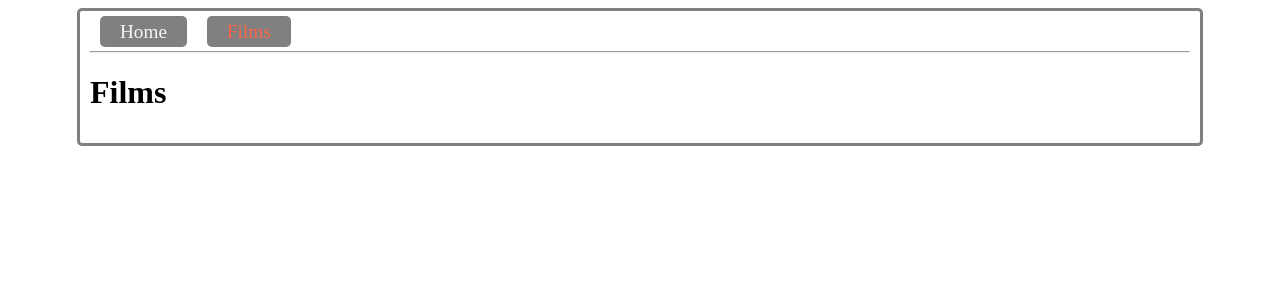
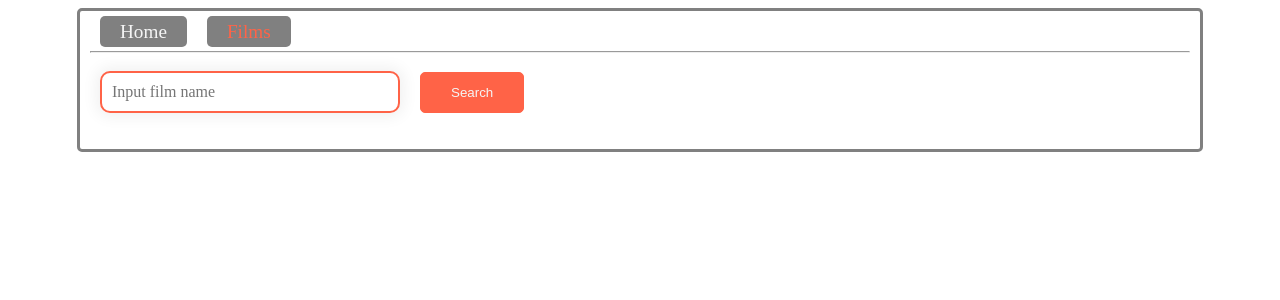
Before and after one commit to Anatoliy-Mostovoy/goit-react-hw-05.1-movies, a React (Create React App) app: page /films in a window 1280 px wide. Shown: the top 300 px of the page. Built offline with nearby package versions, Linux system fonts and the light colour scheme.

Commit message:
done style

```diff
--- a/src/App.js
+++ b/src/App.js
@@ -1,5 +1,5 @@
 import React, { lazy, Suspense } from 'react';
-import { Route, Switch, useHistory, useRouteMatch } from 'react-router-dom';
+import { Route, Switch } from 'react-router-dom';
 import s from './App.module.css';
 
 const Navigation = lazy(() =>
@@ -24,27 +24,23 @@ const NotFoundView = lazy(
 );
 
 export const App = () => {
-  const history = useHistory();
-  const match = useRouteMatch();
-
-  const onBtnClick = event => {
-    history.push(`${match.url}`);
-  };
-
   return (
     <div className={s.Container}>
       <Suspense fallback={<h1>LOADER</h1>}>
         <Navigation />
         <Switch>
-          <Route exact path="/" component={HomeView} />
+          <Route exact path="/">
+            <HomeView />
+          </Route>
           <Route exact path="/films">
             <FilmsView />
           </Route>
           <Route path="/:filmId">
-            <FilmDetail onClick={onBtnClick} />
+            <FilmDetail />
           </Route>
-
-          <Route component={NotFoundView} />
+          <Route>
+            <NotFoundView />
+          </Route>
         </Switch>
       </Suspense>
     </div>
--- /dev/null
+++ b/src/Component/InputForm/InputForm.js
@@ -0,0 +1,33 @@
+import { useState } from 'react';
+import s from './InputForm.module.css';
+const InputForm = ({ onSubmit }) => {
+  const [value, setValue] = useState('');
+  const handleInputChange = event => {
+    setValue(event.target.value);
+  };
+
+  const handleSubmit = event => {
+    event.preventDefault();
+    onSubmit(value);
+  };
+  return (
+    <>
+      <form onSubmit={handleSubmit}>
+        <label>
+          <input
+            className={s.Input}
+            type="text"
+            value={value}
+            onChange={handleInputChange}
+            placeholder="Input film name"
+          />
+          <button className={s.InputButton} type="submit">
+            Search
+          </button>
+        </label>
+      </form>
+    </>
+  );
+};
+
+export default InputForm;
--- /dev/null
+++ b/src/Component/InputForm/InputForm.module.css
@@ -0,0 +1,33 @@
+.Input {
+  box-sizing: border-box;
+  width: 300px;
+  padding: 10px;
+  margin: 10px;
+  border: 2px solid tomato;
+  box-shadow: 0 0 15px 4px rgba(0, 0, 0, 0.06);
+  border-radius: 10px;
+  font-family: inherit;
+  font-size: inherit;
+  color: tomato;
+}
+.Input:focus {
+  border: 2px solid tomato;
+  border-radius: 10px;
+  outline: none;
+}
+
+.InputButton {
+  margin: 10px;
+  /* font-size: larger; */
+  color: whitesmoke;
+  text-decoration: none;
+  padding: 12px 30px;
+  border: 1px solid tomato;
+  border-radius: 5px;
+  background-color: tomato;
+  cursor: pointer;
+}
+.InputButton:hover {
+  box-shadow: 0 0 15px 4px rgba(0, 0, 0, 0.06);
+  transform: scale(1.1);
+}
--- a/src/View/CastView/CastView.js
+++ b/src/View/CastView/CastView.js
@@ -4,7 +4,7 @@ import s from './CastView.module.css';
 import axios from 'axios';
 import { CustomLoader } from '../../helpers/customLoader/customLoader';
 
-export const CastView = () => {
+const CastView = () => {
   const params = useParams();
 
   const [casts, setCasts] = useState(null);
@@ -53,3 +53,5 @@ export const CastView = () => {
     </div>
   );
 };
+
+export default CastView;
--- a/src/View/FilmDetail/FilmDetail.js
+++ b/src/View/FilmDetail/FilmDetail.js
@@ -1,17 +1,31 @@
-import { useEffect, useState } from 'react';
-import { useParams } from 'react-router';
+import { useEffect, useState, lazy, Suspense } from 'react';
 import axios from 'axios';
-import { NavLink, useRouteMatch, Route, Switch } from 'react-router-dom';
+import {
+  NavLink,
+  useRouteMatch,
+  useParams,
+  Route,
+  Switch,
+  useHistory,
+  useLocation,
+} from 'react-router-dom';
 import s from './FilmDetail.module.css';
-import { CastView } from '../CastView/CastView';
-import { ReviewView } from '../ReviewView/ReviewView';
 import { CustomLoader } from '../../helpers/customLoader/customLoader';
+
+const CastView = lazy(() =>
+  import('../CastView/CastView' /* webpackChunkName: "CastView" */),
+);
+const ReviewView = lazy(() =>
+  import('../ReviewView/ReviewView' /* webpackChunkName: "ReviewView" */),
+);
 
 const FilmDetail = ({ onClick }) => {
   const match = useRouteMatch();
   const params = useParams();
   const [film, setFilm] = useState(null);
   const [loader, setLoader] = useState(false);
+  const history = useHistory();
+  const location = useLocation();
 
   useEffect(() => {
     const fetcher = async () => {
@@ -26,12 +40,20 @@ const FilmDetail = ({ onClick }) => {
     fetcher();
   }, [params.filmId]);
 
+  const onBtnClick = event => {
+    history.push(location?.state?.from ?? '/');
+  };
+
   return (
     <>
       {loader && <CustomLoader />}
       {film && (
         <div>
-          <button className={s.FilmDetailBtn} type="button" onClick={onClick}>
+          <button
+            className={s.FilmDetailBtn}
+            type="button"
+            onClick={onBtnClick}
+          >
             Back
           </button>
           <div className={s.FilmCard}>
@@ -81,12 +103,14 @@ const FilmDetail = ({ onClick }) => {
               Review
             </NavLink>
           </div>
+          <Suspense fallback={<h1>LOADING...</h1>}>
             <Switch>
               <Route path={`${match.path}/cast`}>{film && <CastView />}</Route>
               <Route path={`${match.path}/review`}>
                 {film && <ReviewView />}
               </Route>
             </Switch>
+          </Suspense>
         </div>
       )}
     </>
--- a/src/View/FilmsView/FilmsView.js
+++ b/src/View/FilmsView/FilmsView.js
@@ -1,5 +1,58 @@
+/* eslint-disable no-lone-blocks */
+import { useEffect, useState } from 'react';
+import { Link, useLocation } from 'react-router-dom';
+import InputForm from '../../Component/InputForm/InputForm';
+import axios from 'axios';
+import s from './FilmsView.module.css';
+
 const FilmsView = () => {
-  return <h1>Films</h1>;
+  const [query, setQuery] = useState('');
+  const [filmsSearch, setFilmsSearch] = useState([]);
+
+  const location = useLocation();
+
+  const oSubmitForm = data => {
+    setQuery(data);
+  };
+
+  useEffect(() => {
+    const fetcher = async () => {
+      const response = await axios.get(
+        `https://api.themoviedb.org/3/search/movie?api_key=f4d5ed62044715aa9c5e4de0663d29b2&query=${query}`,
+      );
+
+      setFilmsSearch(response.data.results);
+      return response;
+    };
+    {
+      query && fetcher();
+    }
+  }, [query]);
+
+  return (
+    <>
+      <InputForm onSubmit={oSubmitForm} />
+      <div>
+        <ul className={s.Films}>
+          {filmsSearch.map(film => {
+            return (
+              <li key={film.id}>
+                <Link
+                  className={s.FilmsItem}
+                  to={{
+                    pathname: `/${film.id}`,
+                    state: { from: location, label: 'Back to the list' },
+                  }}
+                >
+                  {film.name ? film.name : film.title}
+                </Link>
+              </li>
+            );
+          })}
+        </ul>
+      </div>
+    </>
+  );
 };
 
 export default FilmsView;
--- /dev/null
+++ b/src/View/FilmsView/FilmsView.module.css
@@ -0,0 +1,11 @@
+.Films {
+  list-style: none;
+}
+
+.FilmsItem {
+  text-decoration: none;
+  display: inline-block;
+  margin: 3px;
+  color: black;
+  margin-bottom: 5px;
+}
--- a/src/View/ReviewView/ReviewView.js
+++ b/src/View/ReviewView/ReviewView.js
@@ -4,7 +4,7 @@ import s from './ReviewView.module.css';
 import axios from 'axios';
 import { CustomLoader } from '../../helpers/customLoader/customLoader';
 
-export const ReviewView = () => {
+const ReviewView = () => {
   const [reviews, setReviews] = useState(null);
   const params = useParams();
   const [loader, setLoader] = useState(false);
@@ -46,3 +46,5 @@ export const ReviewView = () => {
     </div>
   );
 };
+
+export default ReviewView;
```
Lines whose indentation alone changed are shown as unchanged.
